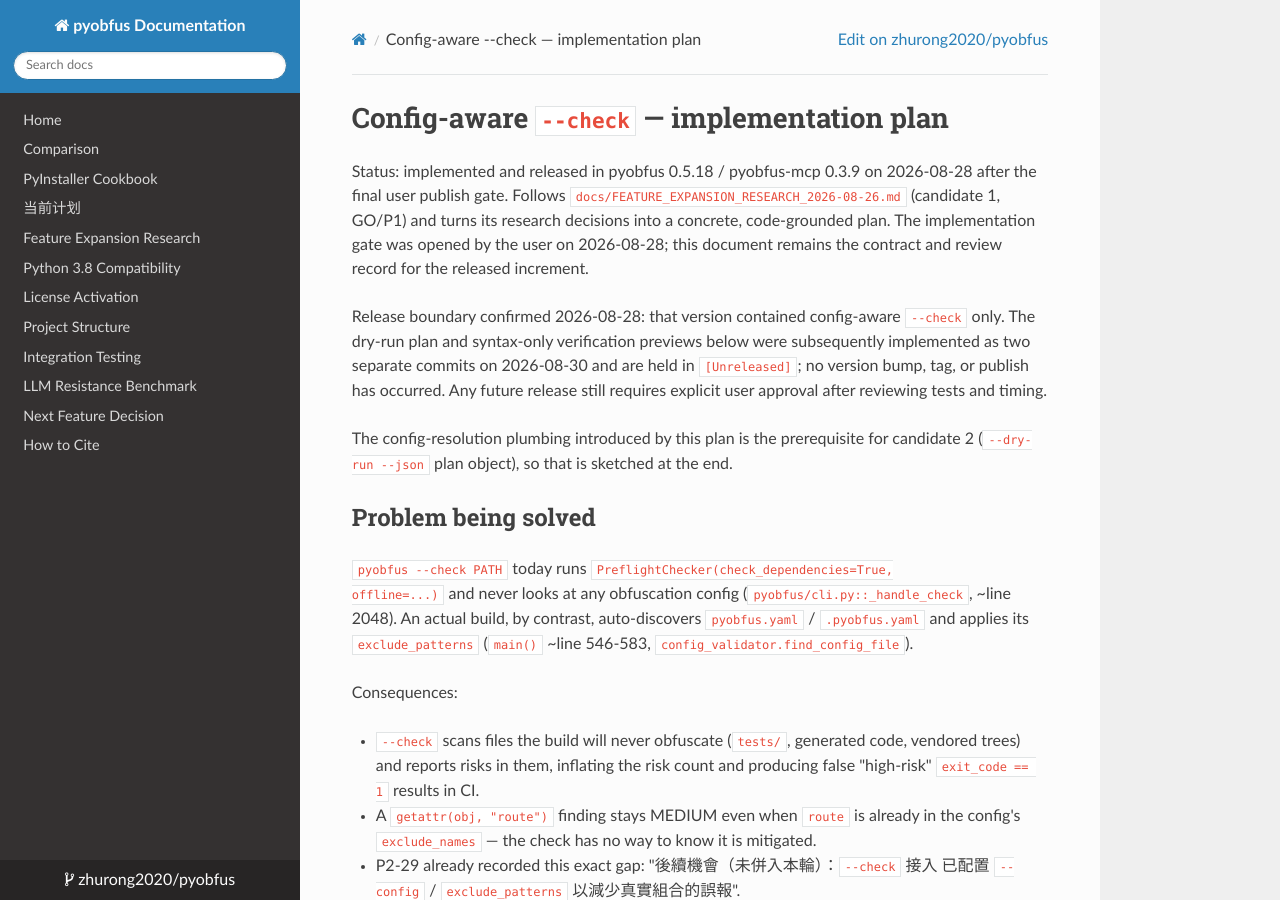
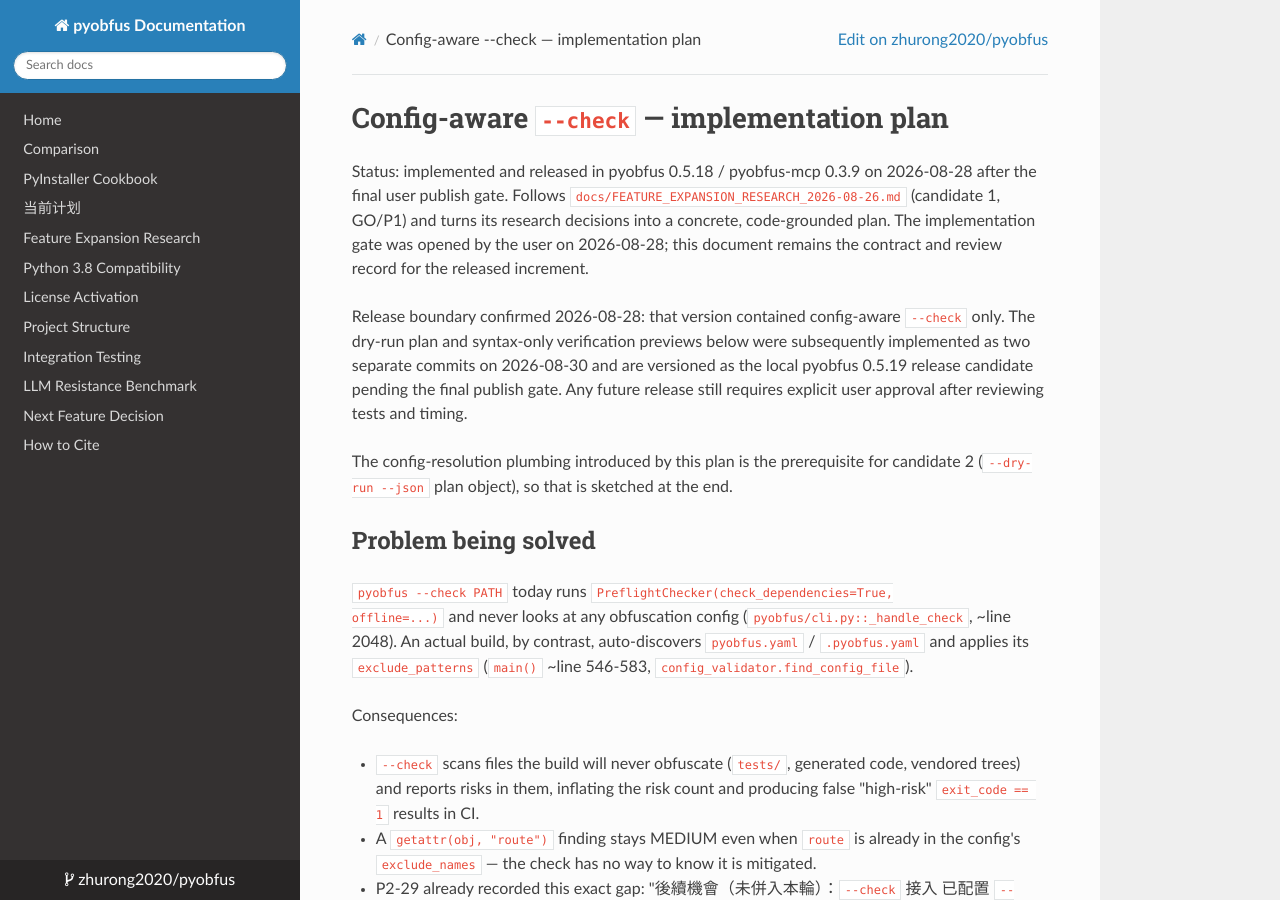
Before and after one commit to zhurong2020/pyobfus, an MkDocs documentation site: the page built from docs/CONFIG_AWARE_CHECK_DESIGN.md, in a window 1280 px wide and 900 px high. Built offline with MkDocs 1.6.1, drawn with Linux system fonts in a browser that asks for light colours; nearby versions of some CDN libraries.

Commit message:
release: prepare pyobfus 0.5.19
Cut the two held [Unreleased] CLI features into 0.5.19: the versioned
--dry-run --json plan object (3758482) and opt-in --verify-syntax
post-build verification (1a1b18c). Core-only release; pyobfus-mcp and
vscode-extension have empty [Unreleased] sections.

Also add both new flags to the root llms.txt command list, which had
missed the feature commits (they only landed in docs/llms.txt).

Co-Authored-By: Claude Sonnet 5 <noreply@anthropic.com>

```diff
--- a/docs/CONFIG_AWARE_CHECK_DESIGN.md
+++ b/docs/CONFIG_AWARE_CHECK_DESIGN.md
@@ -10,9 +10,9 @@ and review record for the released increment.
 Release boundary confirmed 2026-08-28: that version contained config-aware
 `--check` only. The dry-run plan and syntax-only verification previews below
 were subsequently implemented as two separate commits on 2026-08-30 and are
-held in `[Unreleased]`; no version bump, tag, or publish has occurred. Any
-future release still requires explicit user approval after reviewing tests and
-timing.
+versioned as the local pyobfus 0.5.19 release candidate pending the final
+publish gate. Any future release still requires explicit user approval after
+reviewing tests and timing.
 
 The config-resolution plumbing introduced by this plan is the prerequisite for
 candidate 2 (`--dry-run --json` plan object), so that is sketched at the end.
--- a/llms.txt
+++ b/llms.txt
@@ -40,6 +40,8 @@ uvx pyobfus-mcp
 - `pyobfus --init src/` — auto-detect framework and generate `pyobfus.yaml`
 - `pyobfus --unmap --trace error.log --mapping mapping.json` — reverse obfuscated stack traces
 - `pyobfus src/ -o dist/ --save-mapping mapping.json` — obfuscate AND emit mapping
+- `pyobfus src/ -o dist/ --dry-run --json` (0.5.19) — preview a versioned plan with effective config, selected/excluded files, and artifact handling roles; writes nothing and cannot be applied as saved state
+- `pyobfus src/ -o dist/ --verify-syntax --json` (0.5.19) — after writing, compile generated `.py` files in memory and report `syntax_valid`; never imports or executes the project, creates no `__pycache__`, and does not claim runtime correctness
 - `pyobfus src/ -o dist/ --provenance-manifest provenance.json` (0.5.5) — emit a local JSON build-provenance manifest (file hashes, config hash, pyobfus version)
 - `pyobfus --list-presets` — see every preset with a description
 
--- a/pyproject.toml
+++ b/pyproject.toml
@@ -4,7 +4,7 @@ build-backend = "setuptools.build_meta"
 
 [project]
 name = "pyobfus"
-version = "0.5.18"
+version = "0.5.19"
 description = "pyobfus — the Python obfuscator. AST-based name mangling + framework presets (FastAPI/Django/Pydantic/Click/SQLAlchemy) + reverse stack-trace mapping for AI debugging in Claude Code / Cursor / GitHub Copilot / CodeBuddy. A transparent PyArmor alternative: AST-level protection with debuggable traces. Apache-2.0."
 readme = {file = "README.md", content-type = "text/markdown"}
 requires-python = ">=3.9"
```
Also changed, not shown: CHANGELOG.md (+2 -0 lines), README.md (+8 -6 lines).
